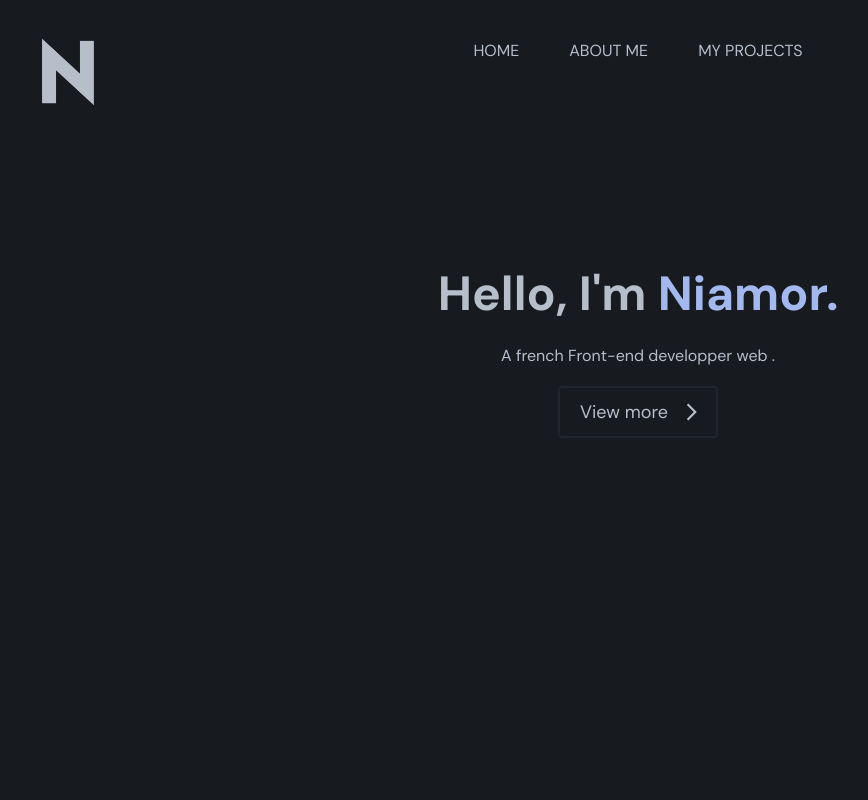
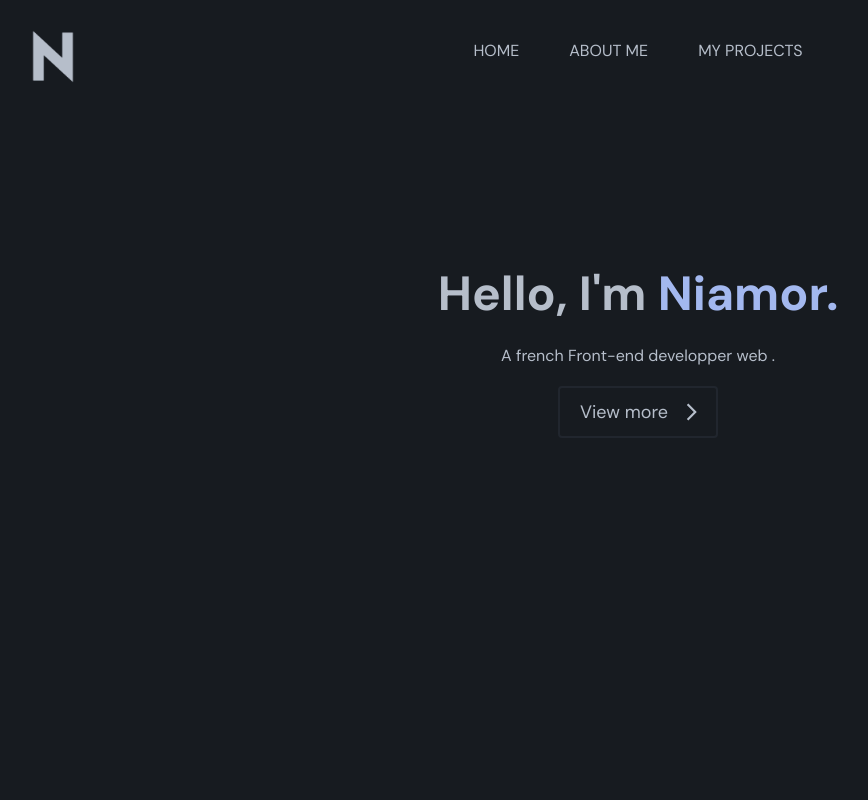
Before and after one commit to niamordev/my-portfolio, a React (Vite) app: page / in a window 1280 px wide. Shown: the top 800 px of the page, without its empty margins (2-870 px from the left). Built offline with nearby package versions, Linux system fonts and the light colour scheme.

Commit message:
update animations

```diff
--- a/src/components/introduction/Introduction.jsx
+++ b/src/components/introduction/Introduction.jsx
@@ -1,17 +1,23 @@
 import React from "react";
 import { useEffect } from "react";
 
-export default function Home({ handleTest }) {
+export default function Home({ handleTest, opacity }) {
+
+  useEffect(() => {
+    opacity("#text", ".6", "2")
+    opacity("#text1", "2", "2")
+    opacity("#text2", "3", "2")
+    opacity("#btn1", "3", "2")
+  }, [])
   return (
     <section id="introduction">
-      <img src="../../../my-portfolio/logo.png" alt="" className="logo" />
 
       <div className="txt-home">
-        <h1>
-          Hello, I'm <span className="blue-text">Niamor.</span>{" "}
+        <h1 id="text">
+          Hello, I'm <span className="blue-text" id="text1">Niamor.</span>{" "}
         </h1>
-        <p>A french Front-end developper web .</p>
-        <a href="#about" className="view-more">
+        <p id="text2">A french Front-end developper web .</p>
+        <a href="#about" id="btn1" className="view-more">
           View more
           <svg xmlns="http://www.w3.org/2000/svg" height="48" width="48">
             <path
--- a/src/components/introduction/_introduction.scss
+++ b/src/components/introduction/_introduction.scss
@@ -5,14 +5,6 @@
   align-items: center;
   max-height: 700px;
 
-
-  .logo {
-    position: absolute;
-    top: 5px;
-    left: 5px;
-    width: 70px;
-    z-index: 3;
-  }
   .txt-home {
     display: flex;
     flex-direction: column;
@@ -55,11 +47,3 @@
     position: fixed;
   }
 }
-
-@media screen and (min-width: 1144px) {
-  #introduction {
-    .logo {
-      width: 130px;
-    }
-  }
-}
--- a/src/components/nav/Nav.jsx
+++ b/src/components/nav/Nav.jsx
@@ -13,6 +13,8 @@ export default function Nav({ slideRightToLeft }) {
 
   return (
     <nav>
+      <img src="../../../my-portfolio/logo.png" alt="" className="logo" />
+
       <div className="navbar-brand mobile">
         <button
           onClick={() => handleShowNavMobile()}
--- a/src/components/nav/_nav.scss
+++ b/src/components/nav/_nav.scss
@@ -6,6 +6,16 @@ header {
   margin: auto;
   left: 0;
   right: 0;
+}
+
+
+
+.logo {
+  position: absolute;
+  top: 5px;
+  left: 5px;
+  width: 70px;
+  z-index: 3;
 }
 
 nav {
@@ -128,3 +138,13 @@ nav {
     }
   }
 }
+
+
+
+@media screen and (min-width: 1144px) {
+  header {
+    .logo {
+      width: 100px;
+    }
+  }
+}
--- a/src/styles/style.css
+++ b/src/styles/style.css
@@ -50,6 +50,14 @@ header {
   margin: auto;
   left: 0;
   right: 0;
+}
+
+.logo {
+  position: absolute;
+  top: 5px;
+  left: 5px;
+  width: 70px;
+  z-index: 3;
 }
 
 nav .navbar-brand {
@@ -152,6 +160,11 @@ nav .nav-large-screen {
     border-bottom: 3px solid #a3b8ef;
   }
 }
+@media screen and (min-width: 1144px) {
+  header .logo {
+    width: 100px;
+  }
+}
 .blue-text {
   color: #a3b8ef;
 }
@@ -184,13 +197,6 @@ footer #myEmail {
   justify-content: center;
   align-items: center;
   max-height: 700px;
-}
-#introduction .logo {
-  position: absolute;
-  top: 5px;
-  left: 5px;
-  width: 70px;
-  z-index: 3;
 }
 #introduction .txt-home {
   display: flex;
@@ -229,11 +235,6 @@ footer #myEmail {
   position: fixed;
 }
 
-@media screen and (min-width: 1144px) {
-  #introduction .logo {
-    width: 130px;
-  }
-}
 #myProjects {
   display: flex;
   flex-direction: column;
```
Also changed, not shown: public/logo-niamor.png (added), 1 other file (tests, documents, lock files or other folders).
